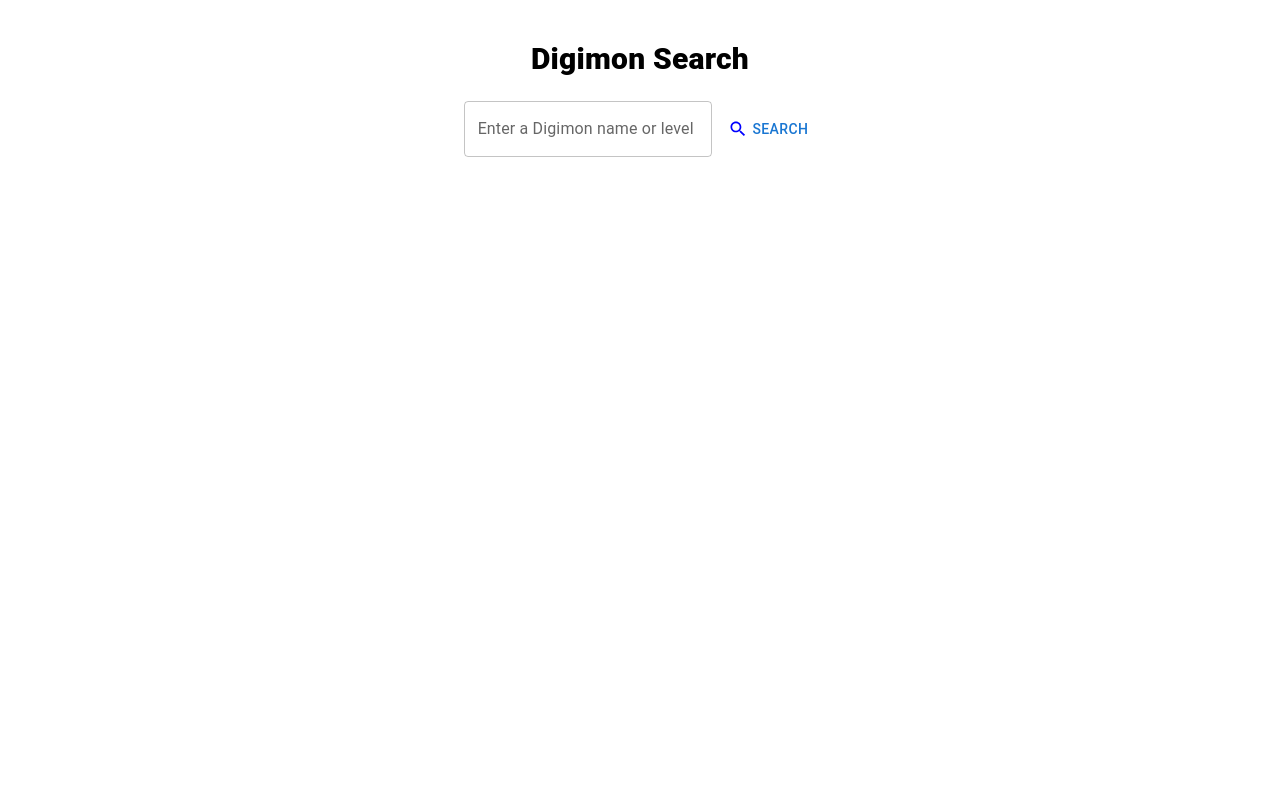
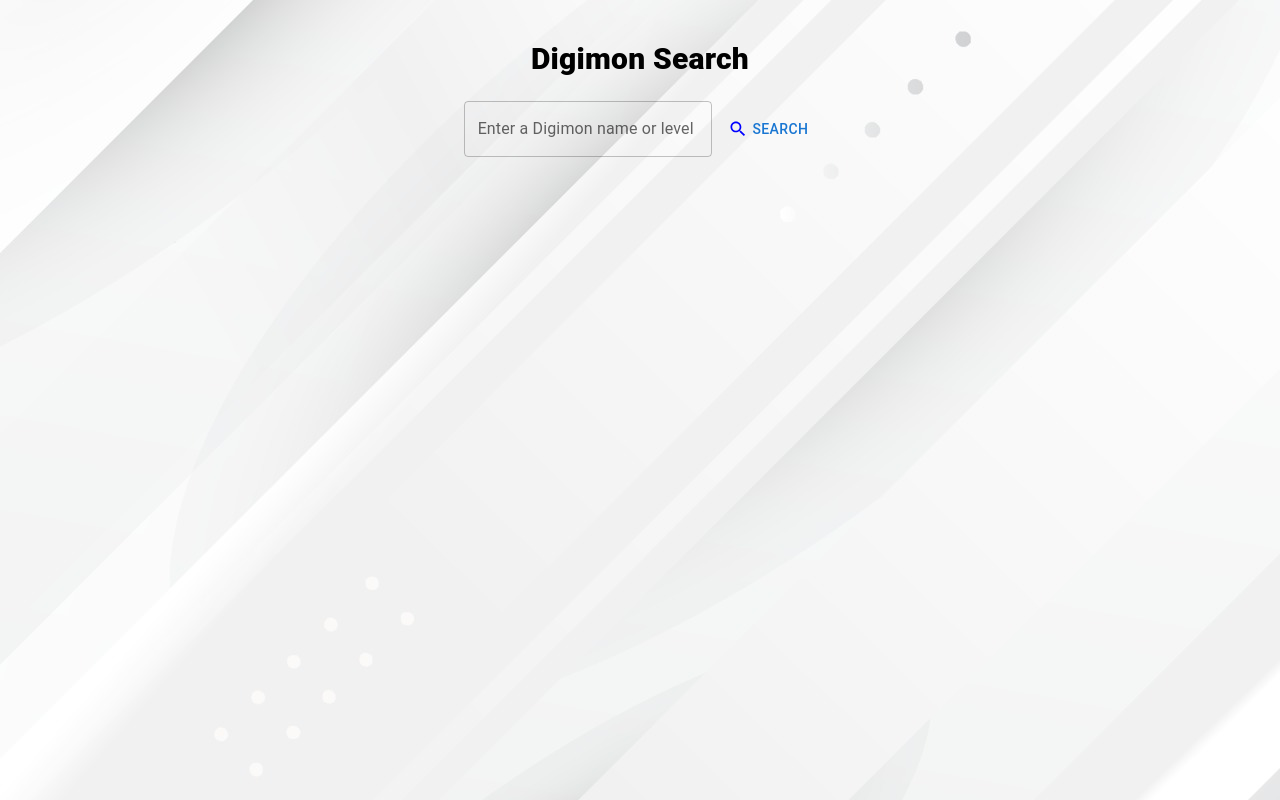
Before and after one commit to qingyang0506/Digimon-Search, a React (Create React App) app: page / in a window 1280 px wide. Built offline with nearby package versions, Linux system fonts and the light colour scheme.

Commit message:
add the background pic and make some style modification

```diff
--- a/src/App.tsx
+++ b/src/App.tsx
@@ -40,7 +40,6 @@
           height: "80vh",
           width: "80vw",
           margin: "auto",
-          // bgcolor:'pink',
           display: "flex",
           flexDirection: "column",
           alignItems: "center",
@@ -87,7 +86,7 @@
 
          <Grid container spacing={3}
          sx={{
-            mt:'2vh'
+            mt:'2vh',
          }}
          >
              {
--- a/src/index.css
+++ b/src/index.css
@@ -5,6 +5,7 @@
     sans-serif;
   -webkit-font-smoothing: antialiased;
   -moz-osx-font-smoothing: grayscale;
+  background: url(./img/background.jpeg);
 }
 
 code {
```
Also changed, not shown: src/img/background.jpeg (added).
